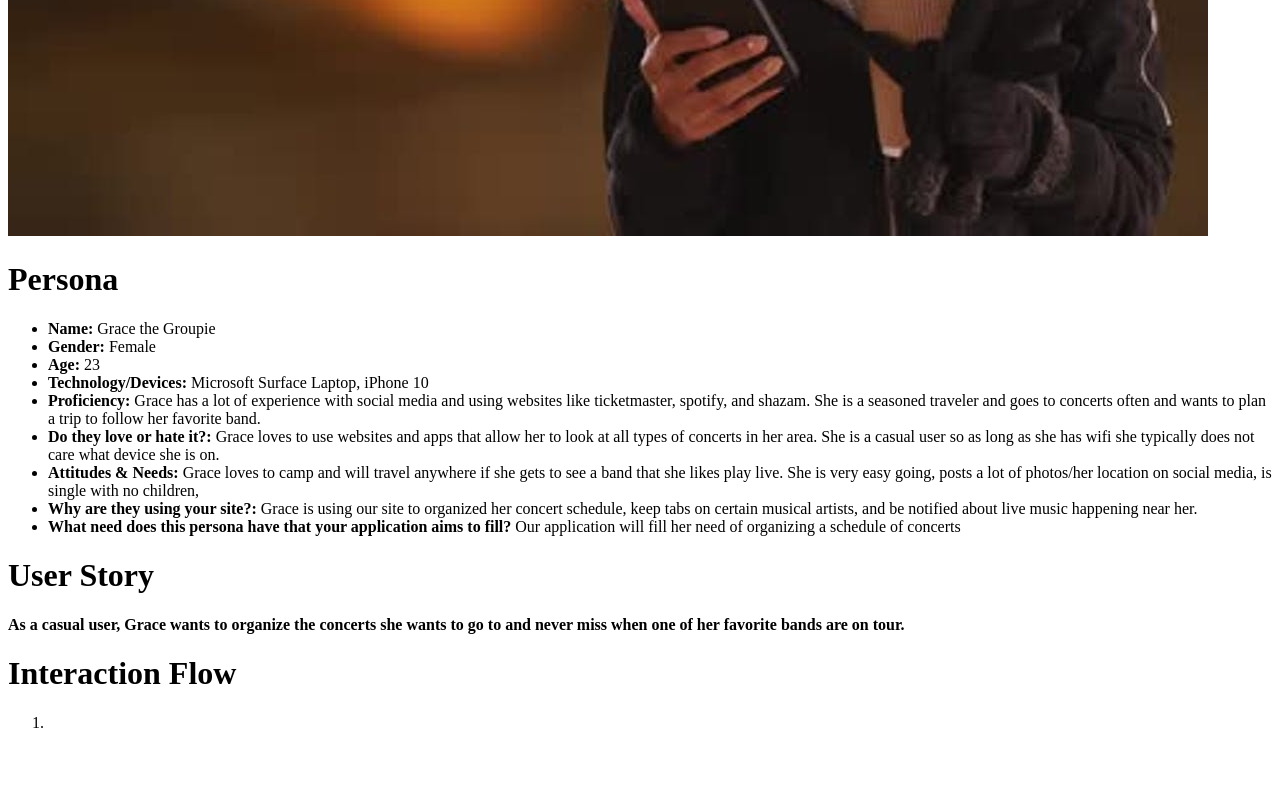
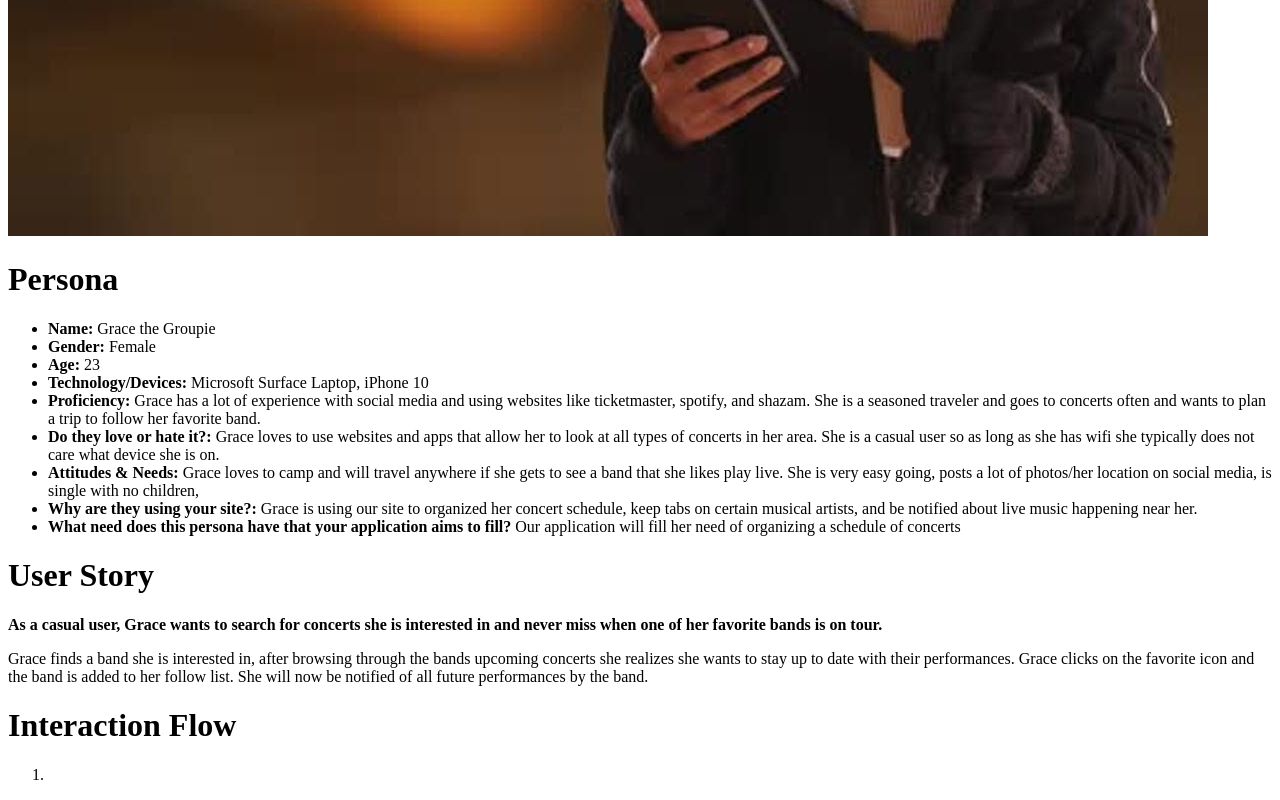
Before and after one commit to Concertcrawl/concert-crawl, a plain HTML site: page epic/grace.html in a window 1280 px wide. Shown: the part 644-1444 px from the top of the page. Before the commit the page ends 1392 px from the top, so only its background shows below. Drawn offline with Linux system fonts and the light colour scheme.

Commit message:
added interaction flow outline and use-case

```diff
--- a/epic/grace.html
+++ b/epic/grace.html
@@ -34,17 +34,25 @@
     </div>
 </div>
 
-<!-- User Story and Interaction Flow -->
+<!-- User Story-->
 <div class = "user-story">
     <h1> User Story</h1>
-        <strong> As a casual user, Grace wants to organize the concerts she wants to go to and never miss when one of her favorite bands are on tour.  </strong>
+        <strong> As a casual user, Grace wants to search for concerts she is interested in and never miss when one of her favorite bands is on tour.  </strong>
 </div>
 
+<!-- Use Case -->
+<div class = "use-case">
+    <p>
+        Grace finds a band she is interested in, after browsing through the bands upcoming concerts she realizes she wants to stay up to date with their performances. Grace clicks on the favorite icon and the band is added to her follow list. She will now be notified of all future performances by the band.
+    </p>
+</div>
+
+<!-- Interaction Flow -->
 <div class = "interaction-flow">
     <h1>Interaction Flow </h1>
     <div class = "list">
         <ol>
-            <li> </li>
+            <li>  </li>
         </ol>
     </div>
 
```
